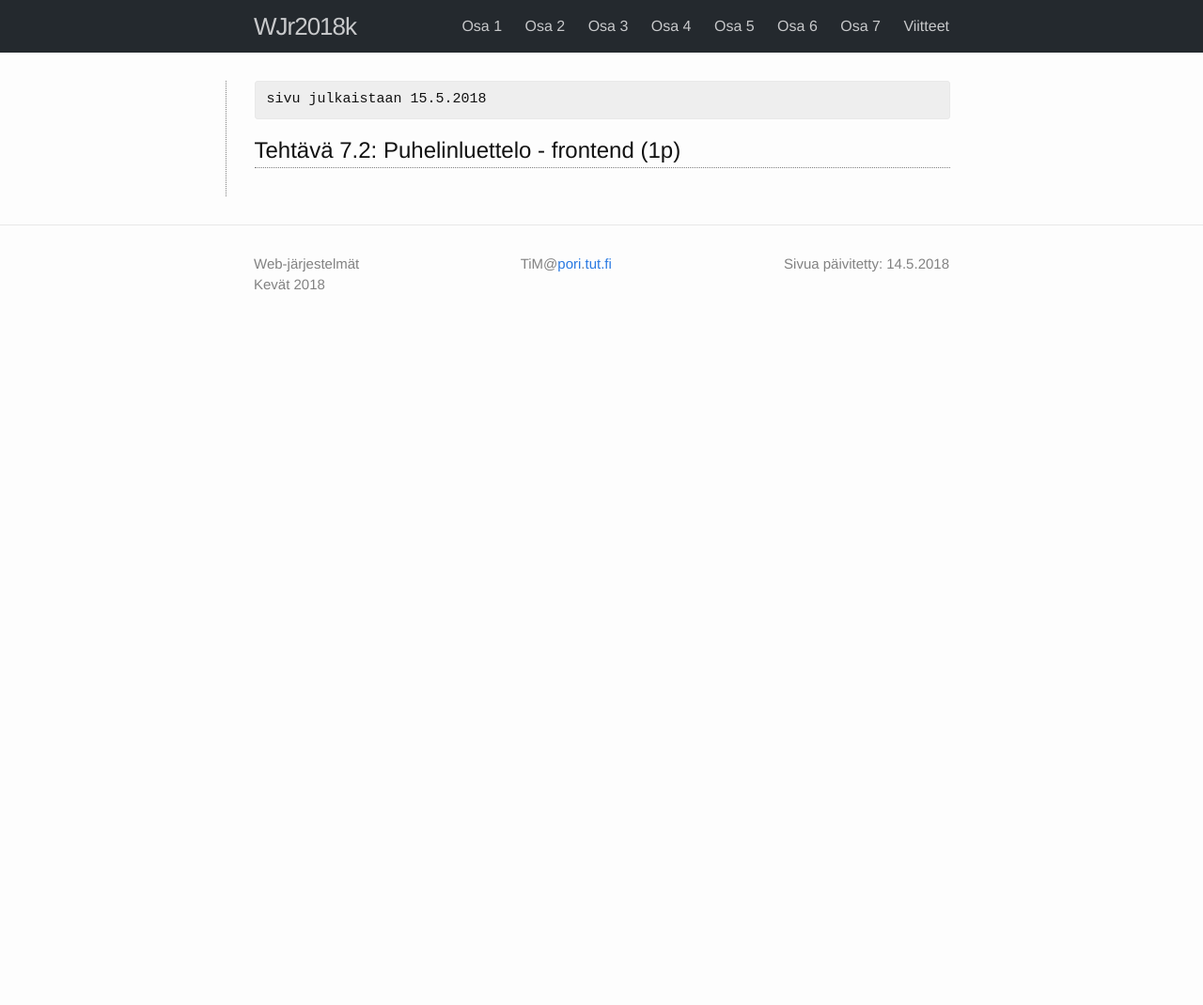
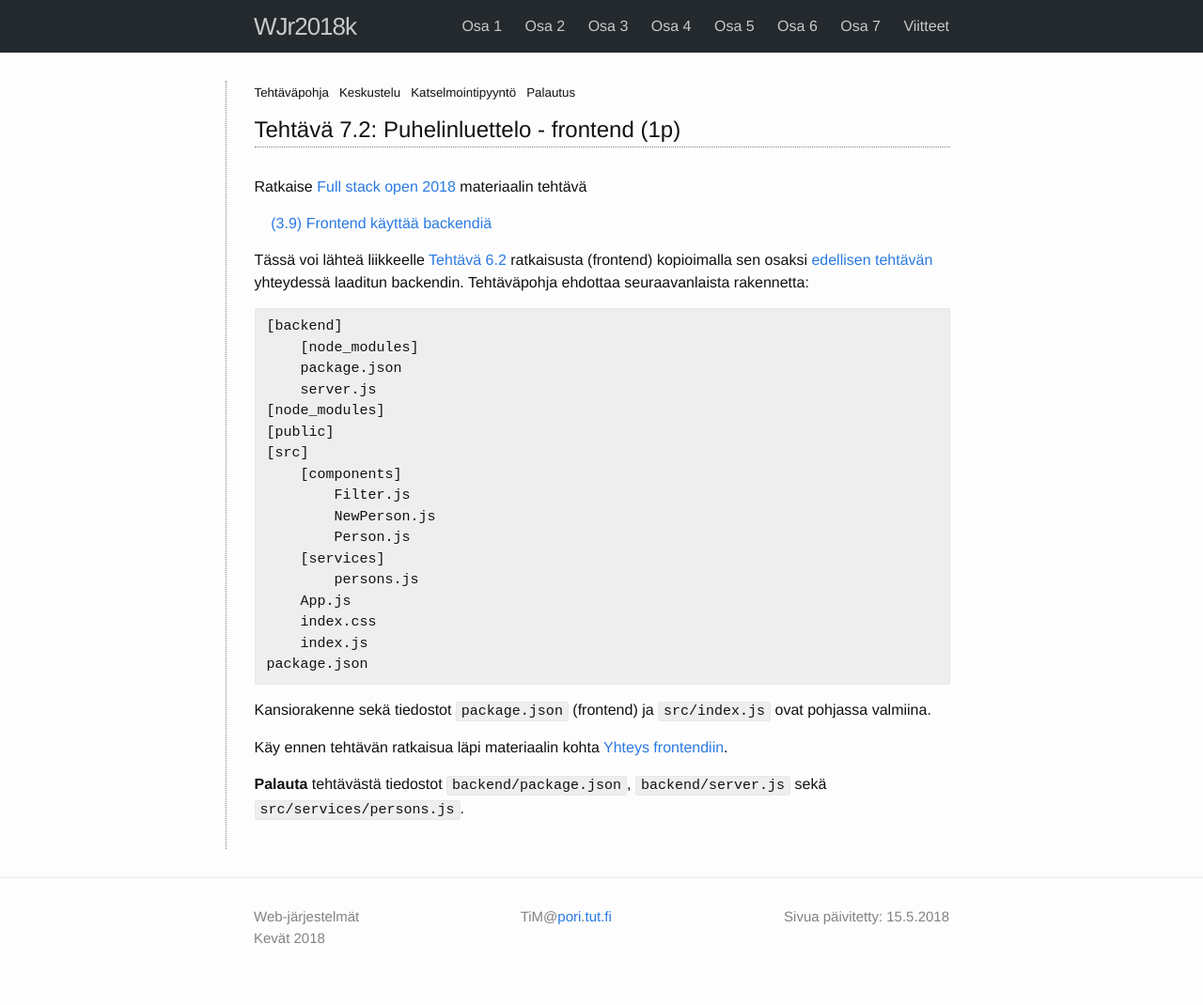
Before and after one commit to timedu/wjr2018k, a Jekyll site: the page built from docs/_osa7/tehtava72.md, in a window 1280 px wide. Shown: the whole page at 94% size. Built offline with Jekyll 4.4.1, drawn with Linux system fonts in a browser that asks for light colours; before the commit the page ends 900 px from its top, so only the background shows below that.

Commit message:
ex 7.1 - 7.3

```diff
--- a/docs/_osa7/tehtava72.md
+++ b/docs/_osa7/tehtava72.md
@@ -1,10 +1,43 @@
 ---
 layout: exercise_page
 title: "Tehtävä 7.2: Puhelinluettelo - frontend (1p)"
-exercise_template_name: # w7e02.puhelinluettelo-frontend
-exercise_discussion_id: #
-exercise_upload_id: #
-kesken:  1
-no_review: 1
-modified_at: 14.5.2018
+exercise_template_name: w7e02.puhelinluettelo-frontend
+exercise_discussion_id: 100544
+exercise_upload_id: 384889
+modified_at: 15.5.2018
 ---
+
+{% assign fullstack = "https://fullstackopen.github.io" %}
+
+Ratkaise [Full stack open 2018]({{fullstack}}) materiaalin tehtävä
+
+&nbsp; &nbsp; [(3.9) Frontend käyttää backendiä ]({{fullstack}}/tehtävät#39-puhelinluettelon-backend-osa-9)
+
+Tässä voi lähteä liikkeelle [Tehtävä 6.2](../../osa6/tehtava62) ratkaisusta (frontend) kopioimalla sen osaksi [edellisen tehtävän](../tehtava71) yhteydessä laaditun backendin. Tehtäväpohja ehdottaa seuraavanlaista rakennetta:
+
+~~~~
+[backend]
+    [node_modules]
+    package.json
+    server.js
+[node_modules]
+[public]
+[src]
+    [components]
+        Filter.js
+        NewPerson.js
+        Person.js
+    [services]
+        persons.js
+    App.js
+    index.css
+    index.js
+package.json
+~~~~
+
+Kansiorakenne sekä tiedostot `package.json` (frontend) ja `src/index.js` ovat pohjassa valmiina.
+
+Käy ennen tehtävän ratkaisua läpi materiaalin kohta [Yhteys frontendiin]({{fullstack}}/osa3/#yhteys-frontendiin).
+
+
+**Palauta** tehtävästä tiedostot `backend/package.json`, `backend/server.js` sekä `src/services/persons.js`.
```
Also changed, not shown: docs/_osa7/tehtava71.md (+29 -6 lines), docs/_osa7/tehtava73.md (+20 -6 lines), docs/_osa7/tehtava74.md (+4 -4 lines), 3 other files.
